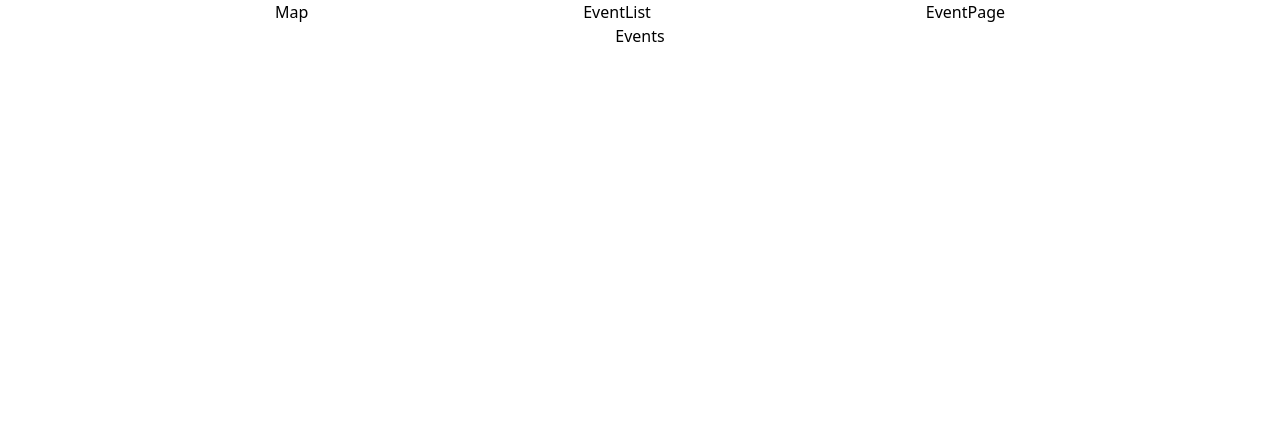
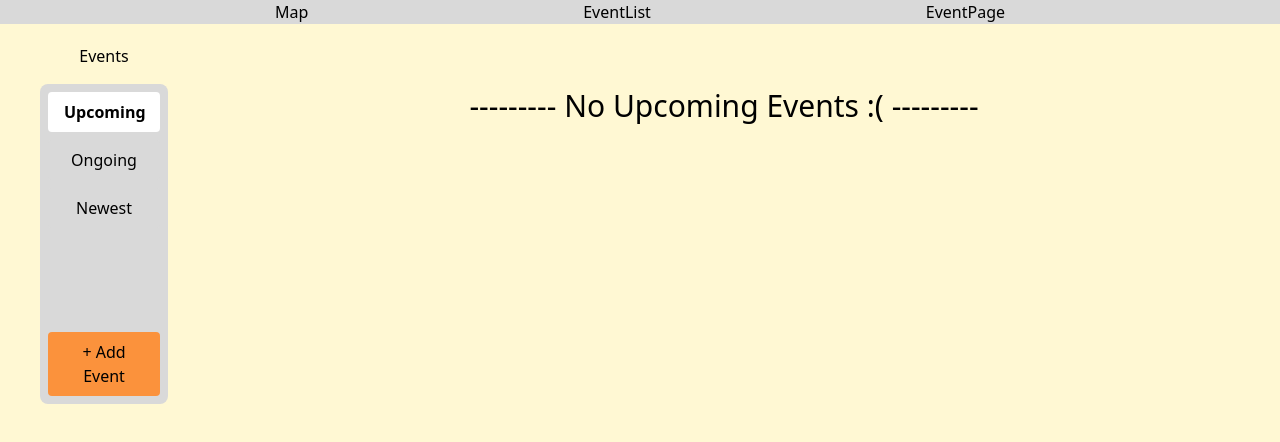
Before and after one commit to devsoc-unsw/trainee-chariot-24t3, a React (Vite) app in the folder frontend/: page /eventList in a window 1280 px wide. Shown: the top 442 px of the page. Built offline with nearby package versions, Linux system fonts and the light colour scheme.

Commit message:
Implemented button stuff for event list

```diff
--- a/frontend/src/App.jsx
+++ b/frontend/src/App.jsx
@@ -8,7 +8,7 @@ function App() {
   const navigate = useNavigate();
   return (
     <>
-      <div className="flex justify-evenly w-full cursor-pointer">
+      <div className="flex justify-evenly w-full cursor-pointer bg-[#D9D9D9]">
         <a onClick={() => navigate("/")}>Map</a>
         <a onClick={() => navigate("/eventList")}>EventList</a>
         <a onClick={() => navigate("/eventPage")}>EventPage</a>
--- a/frontend/src/screens/EventList.jsx
+++ b/frontend/src/screens/EventList.jsx
@@ -1,5 +1,140 @@
+import React, { useState } from 'react';
+
 function EventList() {
-  return <>Events</>;
+  const [activeButton, setActiveButton] = useState(1);
+
+  const handleActiveButtonChange = (buttonIndex) => {
+    setActiveButton(buttonIndex);
+  };
+
+
+  const getContent = () => {
+    switch (activeButton) {
+      case 1:
+        return "--------- No Upcoming Events :( ---------";
+      case 2:
+        return "--------- No Ongoing Events :( ---------";
+      case 3:
+        return "--------- No New Events :( ---------";
+    }
+  }
+
+  return (
+    <div className="bg-[#FFF8D3] min-h-screen flex justify-start">
+      <div className="pl-10 pt-5">
+        <div className="justify pr-30 text-black">
+          <h1>
+            Events
+          </h1>
+        </div>
+        <div className="pt-4">
+          <NavigationList onActiveButtonChange={handleActiveButtonChange}/>
+        </div>
+      </div>
+      <div className='w-full font-large flex justify-center items-center pt-16 h-full'>
+        <div className='text-3xl'>
+          <div>
+            {getContent()}
+          </div>
+        </div>
+      </div>
+    </div>
+  );
 }
 
+function NavigationList({ onActiveButtonChange }) {
+  const [activeButton, setActiveButton] = useState(1);
+
+  const handleButtonClick = (buttonIndex) => {
+    setActiveButton(buttonIndex);
+    onActiveButtonChange(buttonIndex);
+  };
+
+
+  return (
+    <div className="bg-[#D9D9D9] p-2 rounded-lg h-80 w-32">
+      <div className="flex-col justify-evenly">
+        <div className='w-full'>
+          <Button
+          label="Upcoming"
+          variant={activeButton === 1 ? 'primary' : 'default'}
+          onClick={() => handleButtonClick(1)}
+          />
+        </div>
+        <div className='w-full'>
+          <Button
+          label="Ongoing"
+          variant={activeButton === 2 ? 'primary' : 'default'}
+          onClick={() => handleButtonClick(2)}
+          />
+        </div>
+        <div className='w-full'>
+          <Button
+          label="Newest"
+          variant={activeButton === 3 ? 'primary' : 'default'}
+          onClick={() => handleButtonClick(3)}
+          />
+        </div >
+        <div className='mt-24'>
+          <Button
+          label="+ Add Event"
+          variant={'eventAdd'}
+          />
+        </div>
+      </div>
+    </div>
+  );
+}
+
+function Upcoming() {
+  return (
+    <div className="align-middle">
+      Upcoming
+    </div>
+  )
+}
+
+function Ongoing() {
+  return (
+    <div className="">
+      Ongoing
+    </div>
+  )
+}
+
+function New() {
+  return (
+    <div className="">
+      New
+    </div>
+  )
+}
+
+function newEvent() {
+  return (
+    <div className="black">
+      Event stuff
+    </div>
+  )
+}
+
+const Button = ({ label, type = 'button', variant = 'primary', onClick }) => {
+
+  const variants = {
+    primary: 'bg-white font-bold font-large',
+    default: 'bg-[#D9D9D9] text-black hover:bg-gray-400 font-medium',
+    eventAdd: 'bg-orange-400 hover:bg-orange-500',
+  };
+
+  return (
+    <button
+      type={type}
+      onClick={onClick}
+      className={`px-4 py-2 rounded focus:outline-none ${variants[variant]} w-full mb-2`}
+    >
+      {label}
+    </button>
+  );
+};
+
 export default EventList;
```
